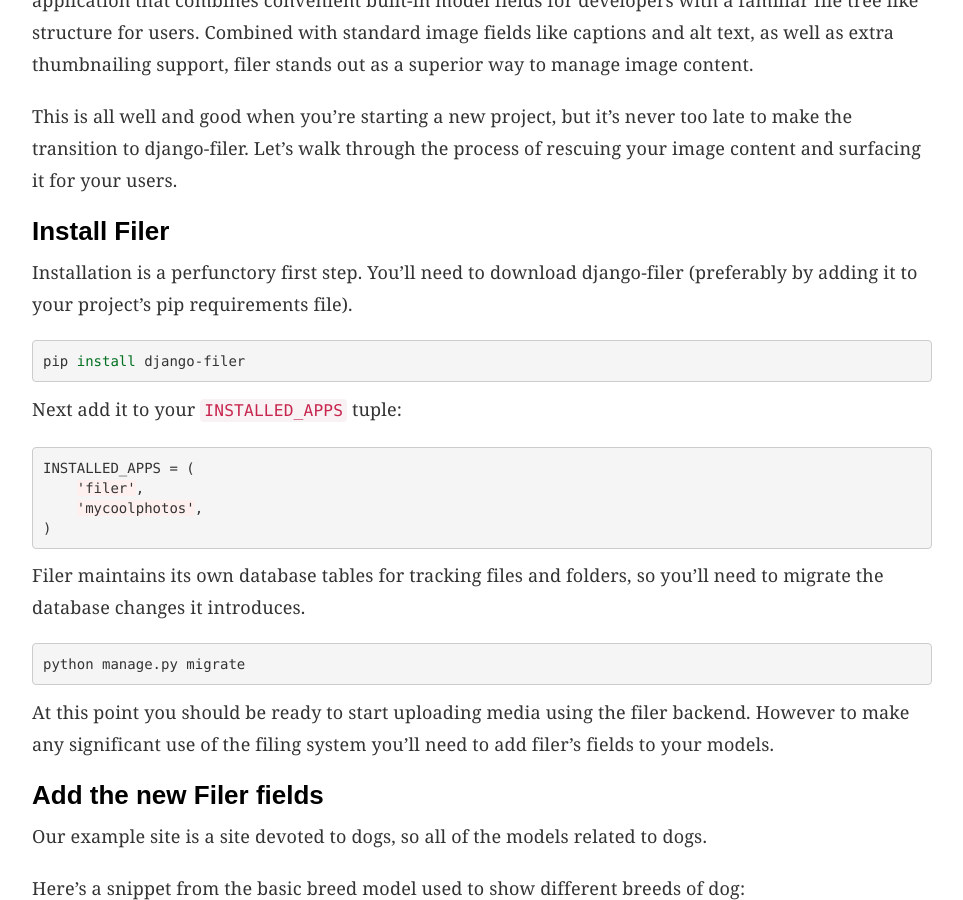
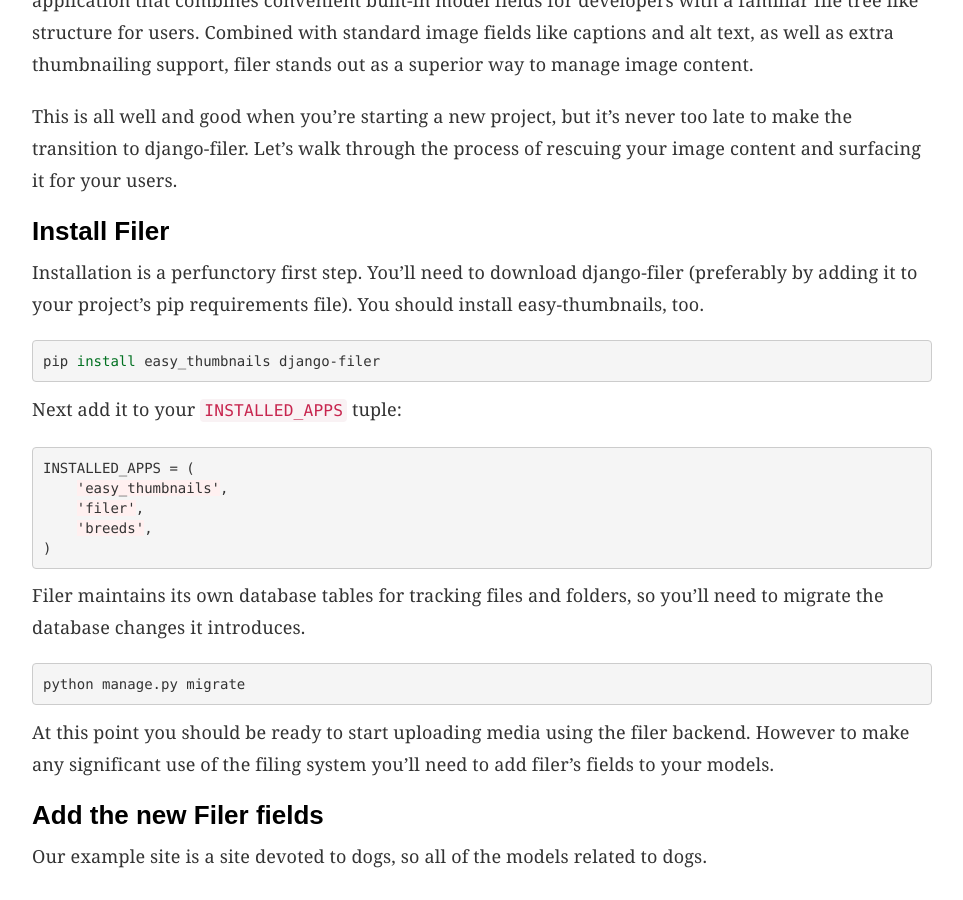
Before and after one commit to bennylope/bennylope.github.com, a Jekyll site: the page built from _posts/2015-08-13-django-filer-migrations.md, in a window 1280 px wide and 900 px high, scrolled down 485 px. Shown: the whole window, without its empty margins (158-1121 px from the left). Built offline with Jekyll 4.4.1, drawn with Linux system fonts in a browser that asks for light colours; some web fonts are replaced; comment, search, counter and statistics services are not loaded.

Commit message:
Update filer instructions

```diff
--- a/_posts/2015-08-13-django-filer-migrations.md
+++ b/_posts/2015-08-13-django-filer-migrations.md
@@ -37,18 +37,19 @@
 
 Installation is a perfunctory first step. You'll need to download
 django-filer (preferably by adding it to your project's pip
-requirements file).
+requirements file). You should install easy-thumbnails, too.
 
 {% highlight bash %}
-pip install django-filer
+pip install easy_thumbnails django-filer
 {% endhighlight %}
 
 Next add it to your `INSTALLED_APPS` tuple:
 
 {% highlight python %}
 INSTALLED_APPS = (
+    'easy_thumbnails',
     'filer',
-    'mycoolphotos',
+    'breeds',
 )
 {% endhighlight %}
 
```
